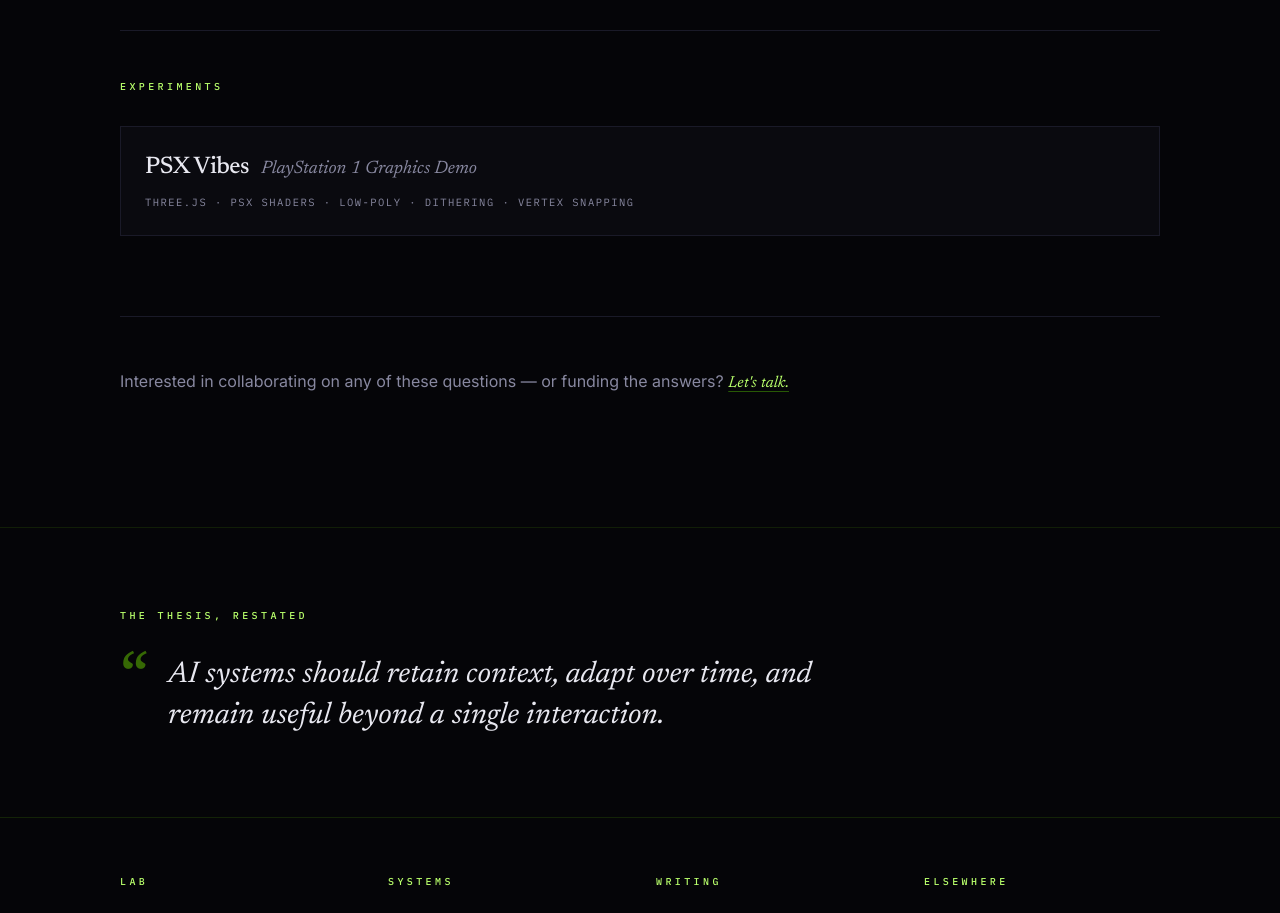
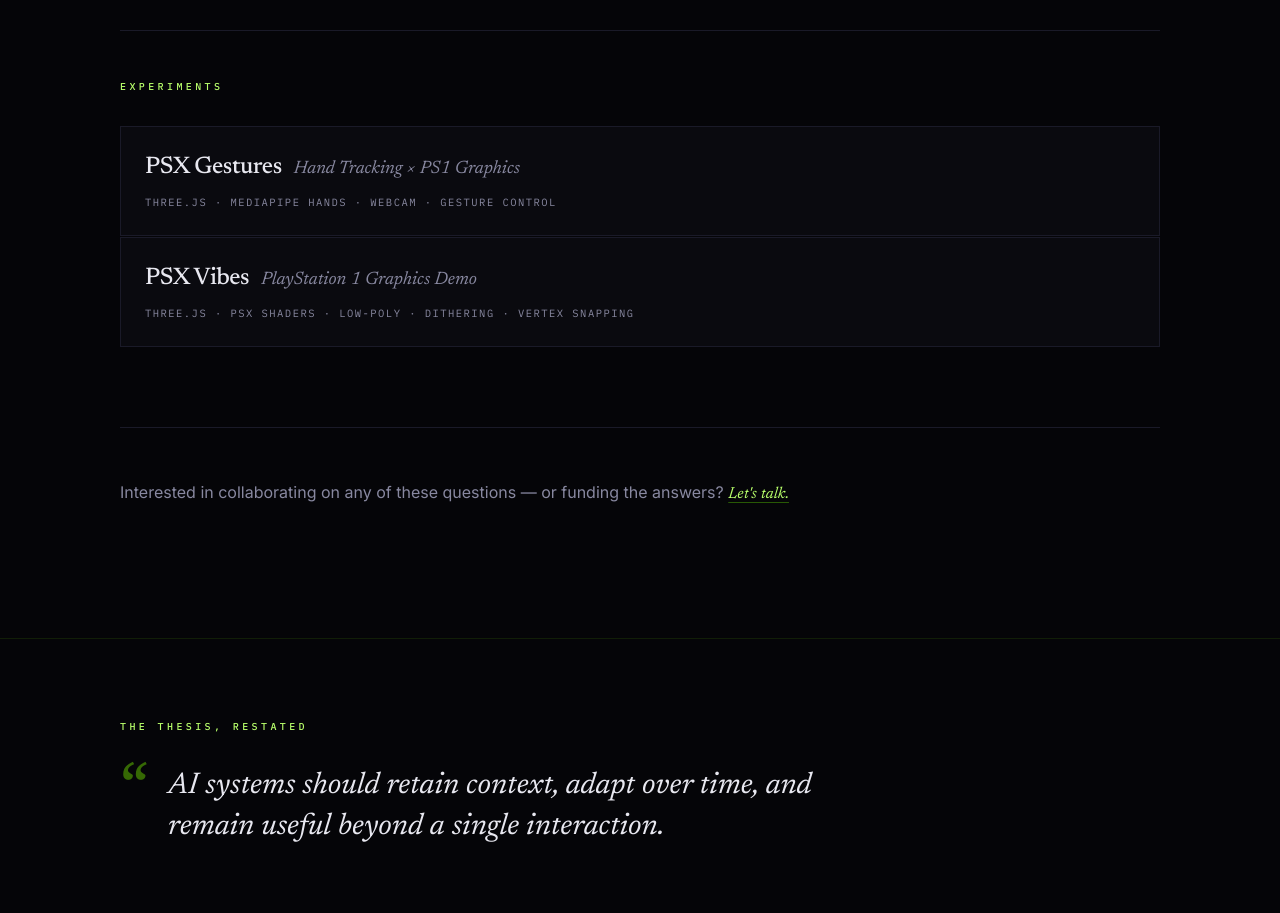
Before and after one commit to jorgeguberte/jorgeguberte.github.io, a Next.js app: page /lab in a window 1280 px wide. Shown: the part 1700-2613 px from the top of the page. Built offline with nearby package versions, Linux system fonts and the light colour scheme.

Commit message:
feat: add PSX Gestures to lab index

```diff
--- a/pages/lab/index.tsx
+++ b/pages/lab/index.tsx
@@ -61,6 +61,21 @@ export default function LabIndex() {
 
         <div className="mt-20 border-t border-ink-700 pt-12">
           <p className="kicker mb-8">Experiments</p>
+          <div className="space-y-px">
+            <Link
+              href="/labs/psx-gestures.html"
+              target="_blank"
+              rel="noreferrer"
+              className="plane plane-hover group block p-6"
+            >
+              <span className="display text-2xl transition-colors group-hover:text-brass-300">
+                PSX Gestures
+              </span>
+              <span className="display-italic ml-3 text-lg">
+                Hand Tracking × PS1 Graphics
+              </span>
+              <p className="tag mt-3">Three.js · MediaPipe Hands · Webcam · Gesture control</p>
+            </Link>
             <Link
               href="/labs/psx-vibes.html"
               target="_blank"
@@ -76,6 +91,7 @@ export default function LabIndex() {
               <p className="tag mt-3">Three.js · PSX shaders · Low-poly · Dithering · Vertex snapping</p>
             </Link>
           </div>
+        </div>
 
         <div className="mt-20 border-t border-ink-700 pt-12">
           <p className="body-text max-w-2xl text-bone-400">
```
Lines whose indentation alone changed are shown as unchanged.
